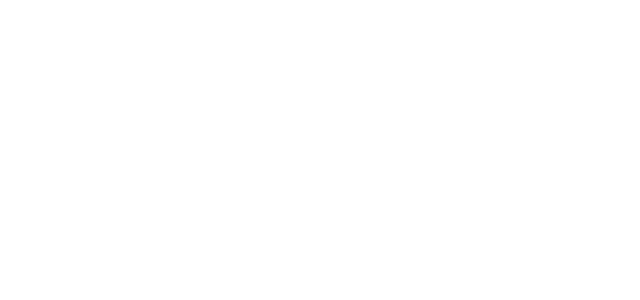
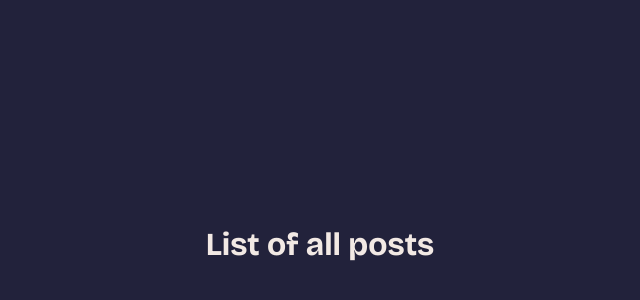
Before and after one commit to Veexeq/WdAI-2025, a React (Vite) app in the folder Lab5/lab5-ex8/Exercise8/: page /blog in a window 1280 px wide. Before the commit this address had no page. Shown: the part 156-456 px from the top of the page, without its empty margins (320-960 px from the left). Built offline with nearby package versions, Linux system fonts and the light colour scheme.

Commit message:
Added a blog page, routing to certain posts via :param and useParams()

```diff
--- a/Lab5/lab5-ex8/Exercise8/src/App.tsx
+++ b/Lab5/lab5-ex8/Exercise8/src/App.tsx
@@ -4,6 +4,8 @@
 // import LSCounter from './components/counter/LSCounter';
 // import AddPage from './components/blog/AddPage';
 import HomePage from './components/blog/HomePage';
+import Blog from './components/blog/Blog';
+import Post from './components/blog/Post';
 
 function App() {
 
@@ -12,6 +14,8 @@
       <BrowserRouter>
         <Routes>
           <Route path='/' element={<HomePage />} />
+          <Route path='/blog' element={<Blog />} />
+          <Route path='/article/:id' element={<Post />} />
         </Routes>
       </BrowserRouter>
     </>
--- /dev/null
+++ b/Lab5/lab5-ex8/Exercise8/src/components/blog/Blog.tsx
@@ -0,0 +1,32 @@
+import { Link } from "react-router-dom";
+import type { post } from "../../types/post";
+import styles from './blog.module.css'
+
+function Blog() {
+
+  const posts: post[] = [];
+  for (let i = 0; i < localStorage.length; i++) {
+    const key: string | null = localStorage.key(i);
+    if (key && key !== 'counter') {
+
+      // ! at the end is 'non-null assertion', assuring the TS
+      // compiler that this can't be null
+      const value: string = localStorage.getItem(key)!;
+      const post: post = JSON.parse(value);
+      posts.push(post);
+    }
+  }
+
+  return (
+    <>
+      <div className={styles.wrapper}>
+        <h1>List of all posts</h1>
+        {posts.map(post => (
+          <Link className={styles.link} to={'/article/' + post.id}>{post.title}</Link>
+        ))}
+      </div>
+    </>
+  );
+}
+
+export default Blog;
--- /dev/null
+++ b/Lab5/lab5-ex8/Exercise8/src/components/blog/Post.tsx
@@ -0,0 +1,14 @@
+import { useParams } from "react-router-dom";
+
+function Post() {
+
+  const { id } = useParams();
+
+  return (
+    <>
+      <h1>{id}</h1>
+    </>
+  );
+}
+
+export default Post;
--- /dev/null
+++ b/Lab5/lab5-ex8/Exercise8/src/components/blog/blog.module.css
@@ -0,0 +1,30 @@
+:root {
+  --space-indigo: #22223bff;
+  --dusty-grape: #4a4e69ff;
+  --lilac-ash: #9a8c98ff;
+  --almond-silk: #c9ada7ff;
+  --parchment: #f2e9e4ff;
+}
+
+.wrapper {
+  height: 100vh;
+  background-color: var(--space-indigo);
+  color: var(--parchment);
+
+  display: flex;
+  flex-flow: column nowrap;
+  justify-content: center;
+  align-items: center;
+}
+
+.link {
+  color: var(--almond-silk);
+  font-size: 24px;
+
+  padding: 1rem;
+  background-color: var(--dusty-grape);
+}
+
+.link:hover {
+  color: var(--parchment);
+}
```
